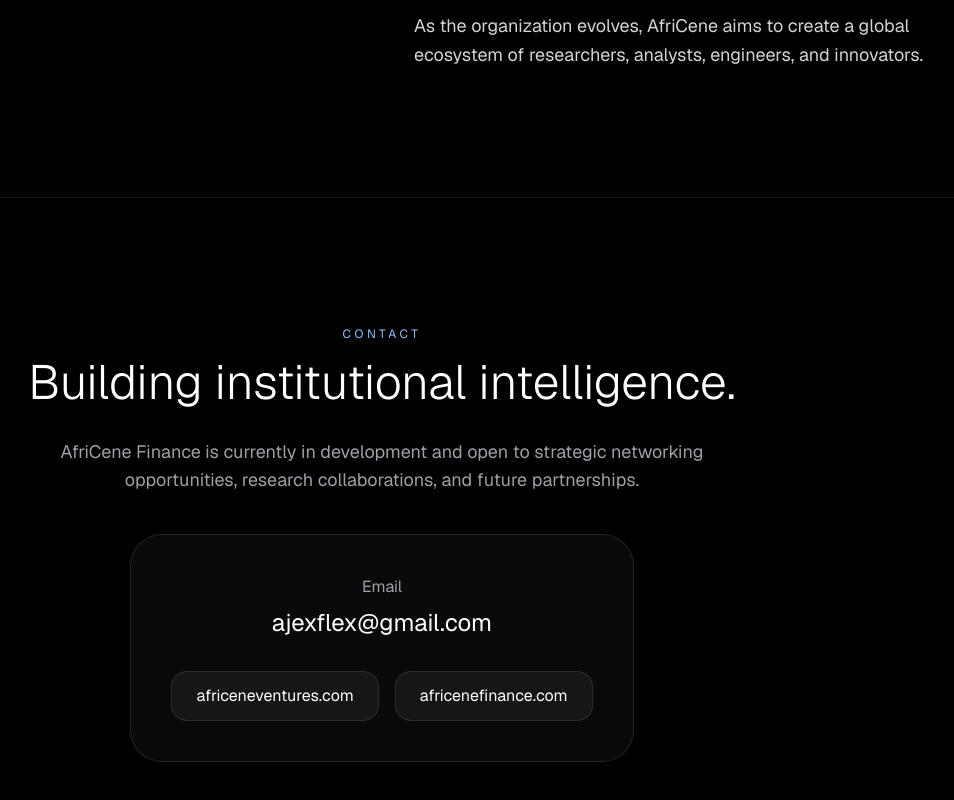
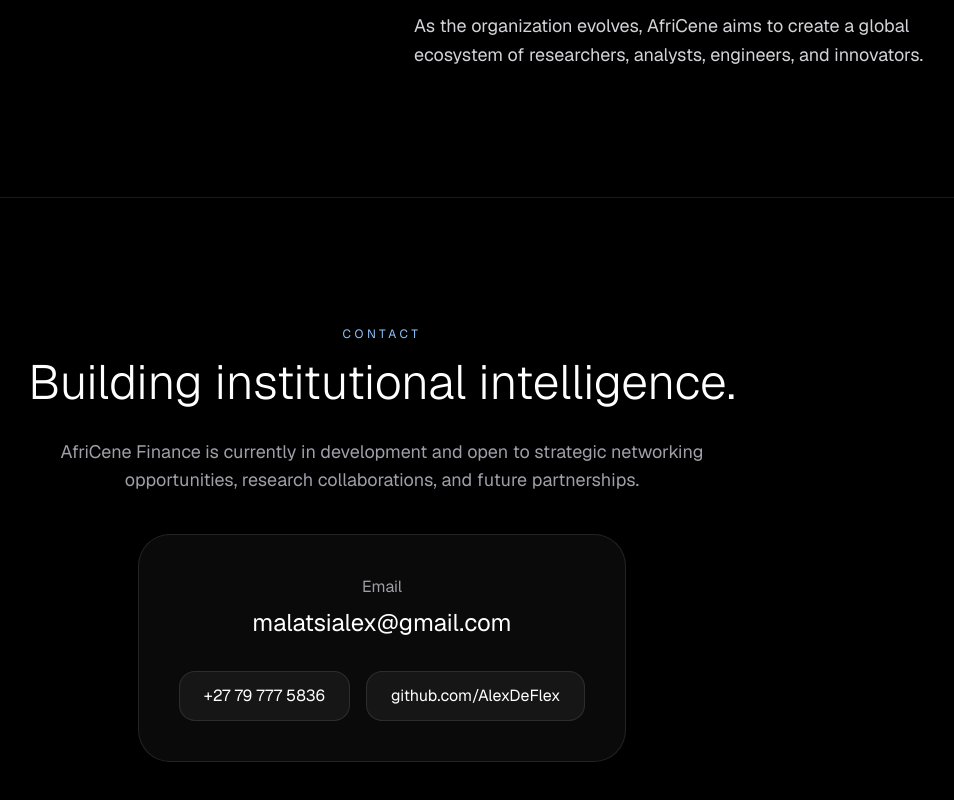
Before and after one commit to AlexDeFlex/africene-finance, a Next.js app: page / in a window 1280 px wide. Shown: the part 6724-7524 px from the top of the page, without its empty margins (258-1212 px from the left). Built offline with nearby package versions, Linux system fonts and the light colour scheme.

Commit message:
Update website

```diff
--- a/app/page.tsx
+++ b/app/page.tsx
@@ -413,15 +413,15 @@ export default function AfriCeneFinance() {
 
           <div className="backdrop-blur-xl bg-white/[0.04] border border-white/10 rounded-[2rem] p-10 inline-block">
             <p className="text-zinc-400 mb-2">Email</p>
-            <h3 className="text-2xl">ajexflex@gmail.com</h3>
+            <h3 className="text-2xl">malatsialex@gmail.com</h3>
 
             <div className="mt-8 flex justify-center gap-4 flex-wrap">
               <div className="px-6 py-3 rounded-2xl bg-white/5 border border-white/10">
-                africeneventures.com
+                +27 79 777 5836
               </div>
 
               <div className="px-6 py-3 rounded-2xl bg-white/5 border border-white/10">
-                africenefinance.com
+                github.com/AlexDeFlex
               </div>
             </div>
           </div>
```
